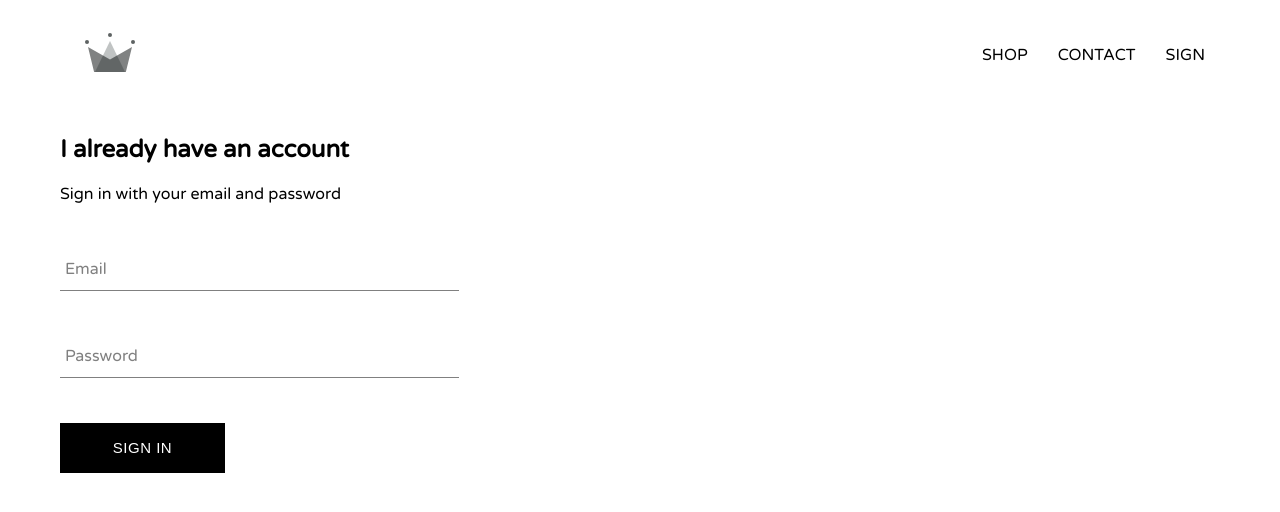
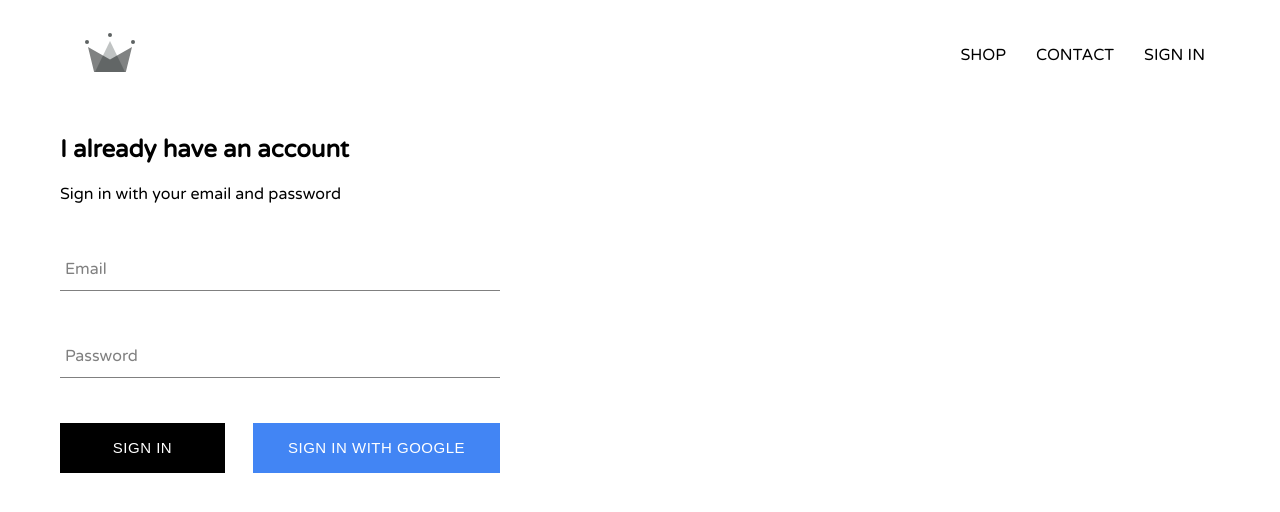
Before and after one commit to lazar0169/arrivals, a React (Create React App) app: page /sign in a window 1280 px wide. Shown: the top 512 px of the page. Built offline with nearby package versions, Linux system fonts and the light colour scheme; no server answers.

Commit message:
SignIn: added SignInWithGoogle

```diff
--- a/package.json
+++ b/package.json
@@ -3,6 +3,7 @@
   "version": "0.1.0",
   "private": true,
   "dependencies": {
+    "firebase": "^7.1.0",
     "node-sass": "^4.12.0",
     "react": "^16.10.2",
     "react-dom": "^16.10.2",
--- a/src/App.css
+++ b/src/App.css
@@ -14,3 +14,7 @@ a {
 code {
     font-family: source-code-pro, Menlo, Monaco, Consolas, "Courier New", monospace;
 }
+
+* {
+    box-sizing: border-box;
+}
--- a/src/App.js
+++ b/src/App.js
@@ -7,11 +7,34 @@ import ShopPage from './pages/shop/shop.component';
 import Header from './components/header/header.component';
 import Sign from './pages/sign/sign.components';
 
-function App() {
+import { auth } from './firebase/firebase.utils';
+
+class App extends React.Component {
+  constructor() {
+    super();
+
+    this.state = {
+      currentUser: null
+    }
+  }
+
+  unsubscribeFromAuth = null
+
+  componentDidMount() {
+    this.unsubscribeFromAuth = auth.onAuthStateChanged(user => {
+      this.setState({ currentUser: user });
+    });
+  }
+
+  componentWillUnmount() {
+    this.unsubscribeFromAuth();
+  }
+
+  render() {
     return (
       <Router>
         <div className="App">
-        <Header />
+          <Header currentUser={this.state.currentUser}/>
           <Route exact path="/" component={HomePage} />
           <Route path="/shop" component={ShopPage} />
           <Route path="/sign" component={Sign} />
@@ -19,5 +42,6 @@ function App() {
       </Router>
     );
   }
+}
 
 export default App;
--- a/src/components/custom-button/custom-button.component.jsx
+++ b/src/components/custom-button/custom-button.component.jsx
@@ -2,8 +2,8 @@ import React from 'react';
 
 import './custom-button.styles.scss';
 
-const CustomButton = ({ children, ...props }) => (
-    <button className="custom-button" {...props}>
+const CustomButton = ({ children, isGoogleSignIn, ...props }) => (
+    <button className={`${isGoogleSignIn ? 'google-sign-in' : ''} custom-button`} {...props}>
         {children}
     </button>
 );
--- a/src/components/custom-button/custom-button.styles.scss
+++ b/src/components/custom-button/custom-button.styles.scss
@@ -17,4 +17,13 @@
       color: black;
       border: 1px solid black;
     }
+
+    &.google-sign-in {
+      background-color: #4285f4;
+
+      &:hover {
+        background-color: #357ae8;
+        border: none;
+      }
+    }
   }
--- a/src/components/header/header.component.jsx
+++ b/src/components/header/header.component.jsx
@@ -1,25 +1,29 @@
 import React from 'react';
 import { Link } from 'react-router-dom';
+
+import { auth } from './../../firebase/firebase.utils';
 
 import { ReactComponent as Logo } from './../../assets/4.4 crown.svg.svg'
 
 import './header.styles.scss';
 
-const Header = () => (
+const Header = (props) => (
     <div className="header">
         <Link className="logo-container" to="/">
-            <Logo className="logo"/>
+            <Logo className="logo" />
         </Link>
         <div className="options">
-             <Link className="option" to="/shop">
+            <Link className="option" to="/shop">
                 SHOP
              </Link>
-             <Link className="option" to="/contact">
+            <Link className="option" to="/contact">
                 CONTACT
              </Link>
-             <Link className="option" to="/sign">
-                SIGN
-             </Link>
+            {
+                props.currentUser ?
+                    <div className="option" onClick={() => auth.signOut()}>SIGN OUT</div> :
+                    <Link className="option" to="/sign">SIGN IN</Link>
+            }
         </div>
     </div>
 );
--- a/src/components/header/header.styles.scss
+++ b/src/components/header/header.styles.scss
@@ -19,6 +19,7 @@
 
         .option {
             padding: 10px 15px;
+            cursor: pointer;
         }
     }
 }
--- a/src/components/sign-in/sign-in.component.jsx
+++ b/src/components/sign-in/sign-in.component.jsx
@@ -1,6 +1,8 @@
 import React from 'react';
 import FormInput from './../form-input/form-input.component';
 import CustomButton from './../custom-button/custom-button.component';
+
+import { signInWithGoogle } from './../../firebase/firebase.utils';
 
 import './sign-in.styles.scss';
 
@@ -48,7 +50,10 @@ class SignIn extends React.Component {
                         label="Password"
                     />
 
-                    <CustomButton type="submit" value="Submit Form">Sign In</CustomButton>
+                    <div className="buttons">
+                    <CustomButton type="submit" >Sign In</CustomButton>
+                    <CustomButton onClick={signInWithGoogle} isGoogleSignIn>Sign In With Google</CustomButton>
+                    </div>
                 </form>
             </div>
         );
--- a/src/components/sign-in/sign-in.styles.scss
+++ b/src/components/sign-in/sign-in.styles.scss
@@ -1,9 +1,14 @@
 .sign-in {
-    width: 30vw;
+    width: 440px;
     display: flex;
     flex-direction: column;
 
     .title {
         margin: 10px 0;
     }
+
+    .buttons {
+        display: flex;
+        justify-content: space-between;
+    }
 }
--- /dev/null
+++ b/src/firebase/firebase.utils.js
@@ -0,0 +1,26 @@
+import firebase from 'firebase/app';
+import 'firebase/firestore';
+import 'firebase/auth';
+
+const config = {
+    apiKey: "AIzaSyD45Xs3EJi3PwPcGQHP0Sg93O8sQqvVFls",
+    authDomain: "e-commerce-d09fd.firebaseapp.com",
+    databaseURL: "https://e-commerce-d09fd.firebaseio.com",
+    projectId: "e-commerce-d09fd",
+    storageBucket: "",
+    messagingSenderId: "652598020129",
+    appId: "1:652598020129:web:7eb95d4d69662fe0603b60",
+    measurementId: "G-1FGNRJWKG4"
+};
+
+firebase.initializeApp(config);
+
+export const auth = firebase.auth();
+export const firestore = firebase.firestore();
+
+const provider = new firebase.auth.GoogleAuthProvider();
+provider.setCustomParameters({ prompt: 'select_account' });
+export const signInWithGoogle = () => auth.signInWithPopup(provider);
+
+
+export default firebase;
```
Also changed, not shown: 1 other file (tests, documents, lock files or other folders). Lines whose indentation alone changed are shown as unchanged.
